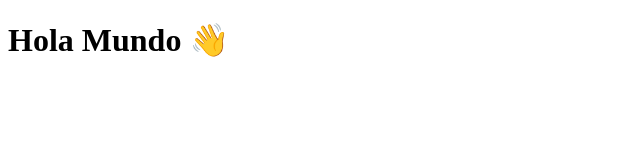
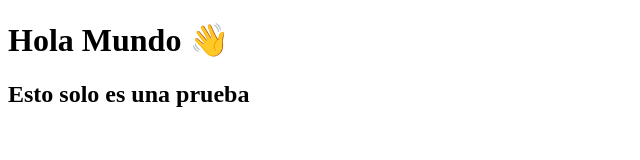
Before and after one commit to shini66/shini66.github.io, a plain HTML site: page index.html in a window 1280 px wide. Shown: the whole page, without its empty margins (0-640 px from the left). Drawn offline with Linux system fonts and the light colour scheme.

Commit message:
Cambiando el index.html como prueba

```diff
--- a/index.html
+++ b/index.html
@@ -8,5 +8,6 @@
 </head>
 <body>
     <h1>Hola Mundo 👋</h1>
+    <h2>Esto solo es una prueba</h2>
 </body>
 </html
```
